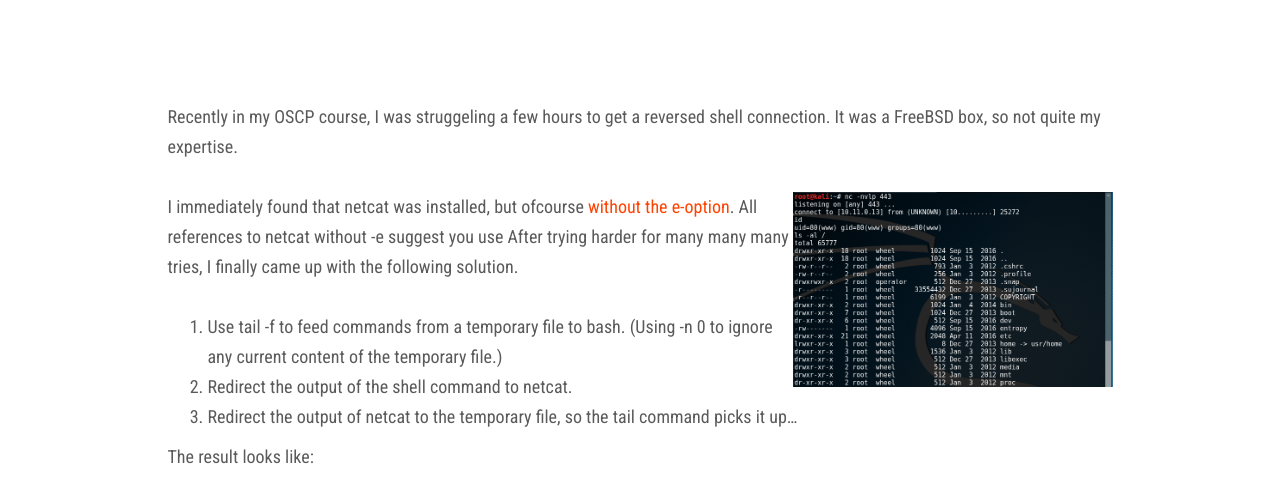
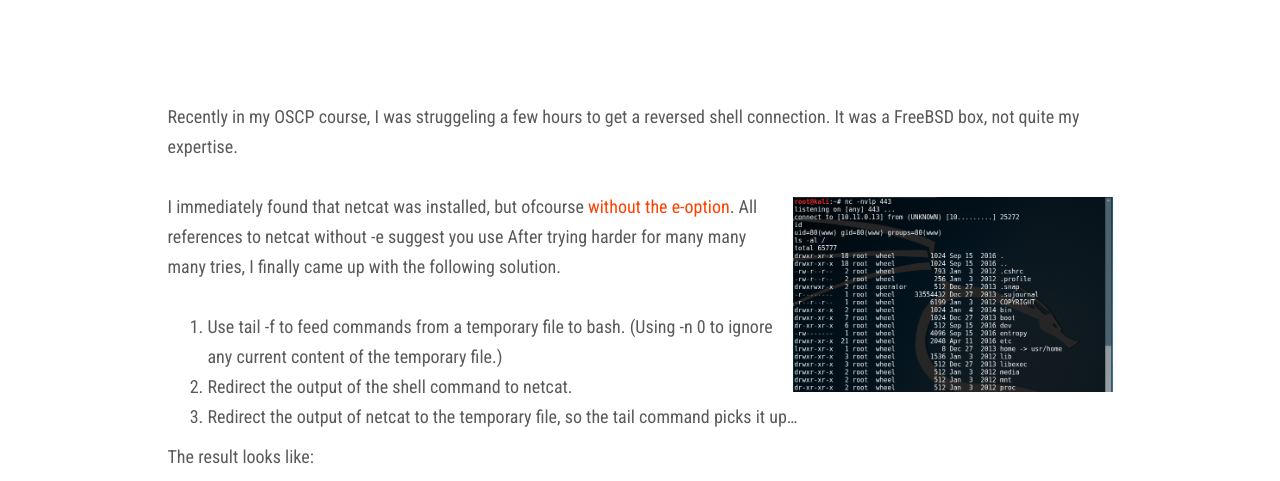
Before and after one commit to jkeuper/jkeuper.github.io, a Jekyll site: the page built from _posts/2017-08-26-netcat-without-e.md, in a window 1280 px wide and 1400 px high, scrolled down 648 px. Shown: the part 150-631 px from the top of the window. Built offline with Jekyll 4.4.1, drawn with Linux system fonts in a browser that asks for light colours; nearby versions of some CDN libraries.

Commit message:
Fixing image layout

```diff
--- a/_posts/2017-08-26-netcat-without-e.md
+++ b/_posts/2017-08-26-netcat-without-e.md
@@ -8,13 +8,12 @@ featured_image: '/images/posts/netcat-a-swiss-army-tool-1-638.jpg'
 lead_text: 'Okay, okay, this is some kind of insiders thing. If you dont know what Im talking about from the title of this article, then there is nothing to see... Please move along!'
 ---
 
-Recently in my OSCP course, I was struggeling a few hours to get a reversed shell connection. It was a FreeBSD box, so not quite my expertise.
+Recently in my OSCP course, I was struggeling a few hours to get a reversed shell connection. It was a FreeBSD box, not quite my expertise.
 
 <img src="/images/posts/netcat_freebsd.png"
      alt="Netcat on FreeBSD"
      width="320px"
-     class="pull-right">
-
+     class="media pull-right image-thumbnail">
 I immediately found that netcat was installed, but ofcourse [without the e-option](https://www.google.nl/search?q=netcat+GAPING_SECURITY_HOLE). All references to netcat without -e suggest you use  After trying harder for many many many tries, I finally came up with the following solution.
 
 1. Use tail -f to feed commands from a temporary file to bash. (Using -n 0 to ignore any current content of the temporary file.)
--- a/css/site.css
+++ b/css/site.css
@@ -7,6 +7,17 @@ body {
   color: #5a5a5a;
 }
 
+/* GLOBAL CHANGES
+-------------------------------------------------- */
+.pull-right {
+  margin-left: 10px;
+  margin-top: 5px !important;
+}
+
+.pull-left {
+  margin-right: 10px;
+  margin-top: 5px !important;
+}
 
 /* CUSTOMIZE THE NAVBAR
 -------------------------------------------------- */
```
